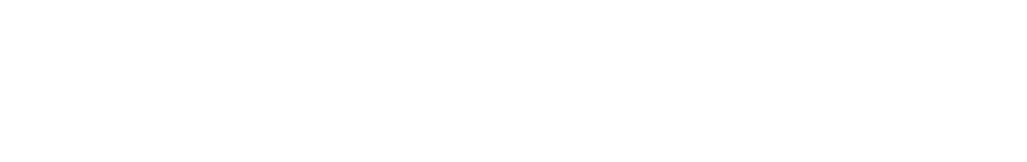
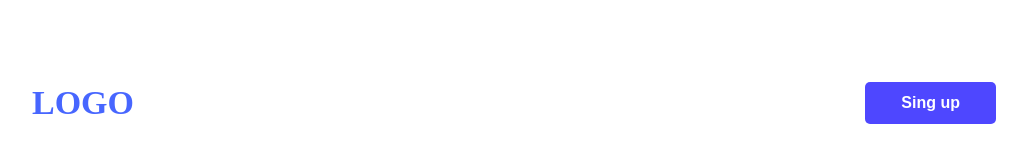
Before and after one commit to Arifa814/assignment-01, a plain HTML site: page index.html in a window 1280 px wide. Shown: the whole page, without its empty margins (126-1153 px from the left). Drawn offline with Linux system fonts and the light colour scheme.

Commit message:
added navbar section

```diff
--- a/index.html
+++ b/index.html
@@ -4,10 +4,14 @@
     <meta charset="UTF-8">
     <meta name="viewport" content="width=device-width, initial-scale=1.0">
     <title>Assignment-01</title>
+    <link rel="stylesheet" href="styles/index.css">
 </head>
 <body>
     <header>
-
+          <nav>
+            <h3 class="nav-title">LOGO</h3>
+            <a href=""><button class="btn-primary">Sing up</button></a>
+          </nav>
     </header>
     <main>
 
--- /dev/null
+++ b/styles/index.css
@@ -0,0 +1,22 @@
+/* nav styles */
+nav{
+    display: flex;
+     align-items: center;
+     justify-content: space-between;
+     margin: 50px 150px;
+}
+
+.nav-title{
+    font-weight: bold;
+    font-size: 34px;
+    color:  #4766FF;
+}
+.btn-primary{
+    background-color: #4E47FF;
+    font-size: 16px;
+    font-weight: bold;
+    color: #FFFFFF;
+    border: none;
+    padding: 12px 36px;
+    border-radius: 5px;
+}
```
Also changed, not shown: images/Hero-bg.png (added).
